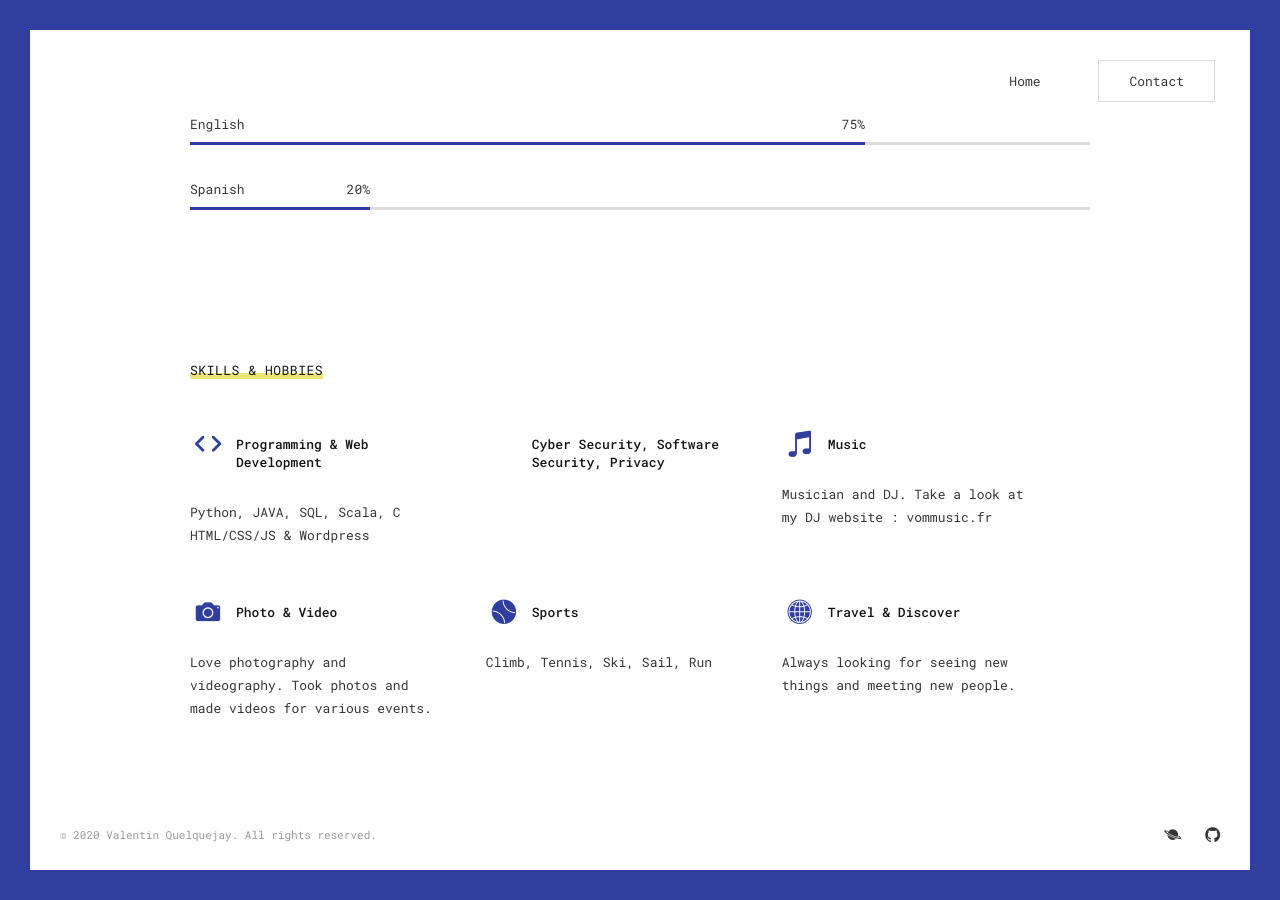
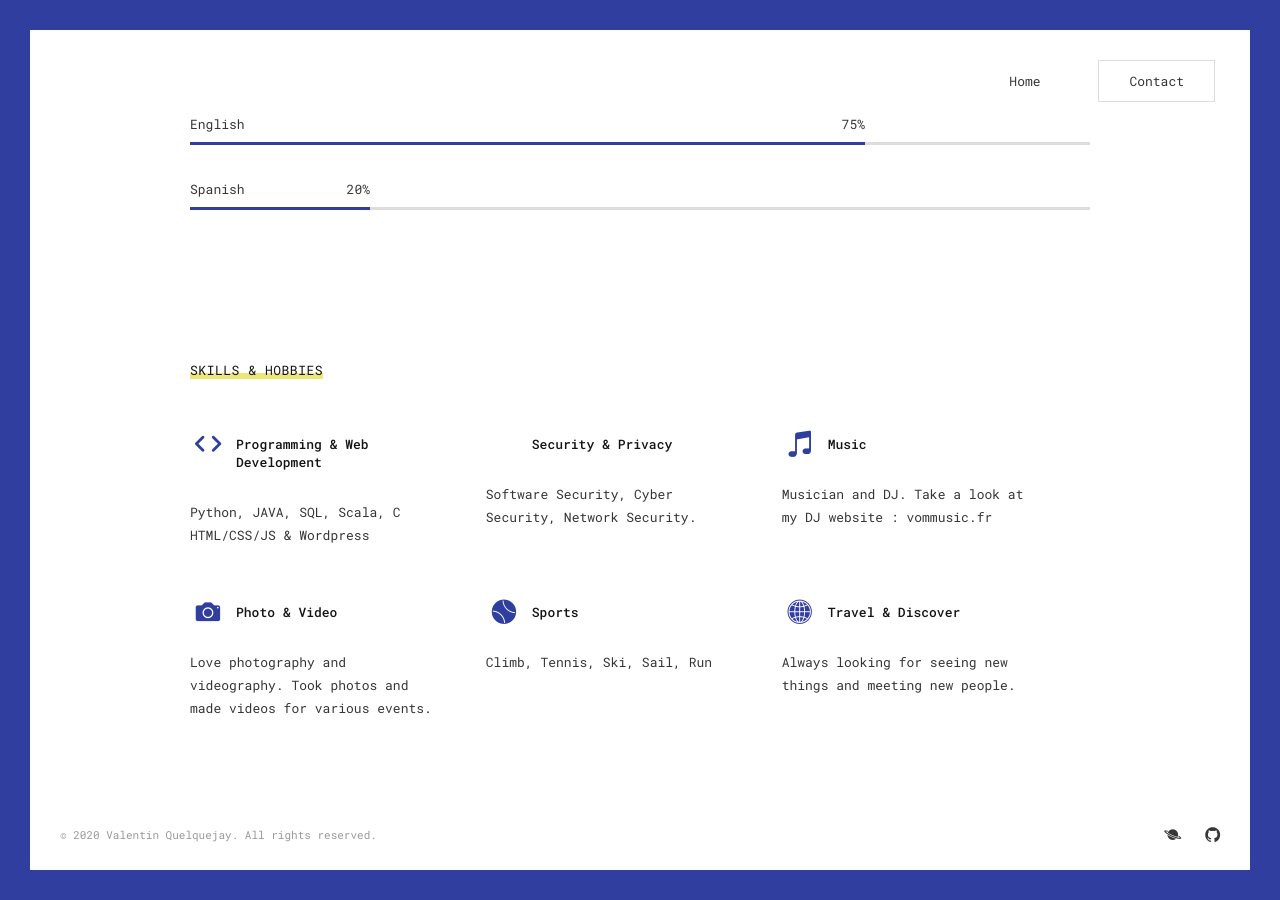
Before and after one commit to vquelque/vquelque.github.io, a Jekyll site: the page built from resume.md, in a window 1280 px wide and 900 px high, scrolled down 2512 px. Built offline with Jekyll 4.4.1, drawn with Linux system fonts in a browser that asks for light colours; some web fonts are replaced.

Commit message:
fix skills

```diff
--- a/resume.md
+++ b/resume.md
@@ -45,9 +45,9 @@ skills:
   - icon: ion-code
     name: Programming & Web Development
     description: Python, JAVA, SQL, Scala, C <br> HTML/CSS/JS & Wordpress
-  - icon: lock
-    name: Cyber Security, Software Security, Privacy
-    description:
+  - icon: ion-lock
+    name: Security & Privacy
+    description: Software Security, Cyber Security, Network Security.
   - icon: ion ion-music-note
     name: Music
     description: 'Musician and DJ. Take a look at my DJ website : <a href="http://www.vommusic.fr">vommusic.fr<a>'
```
